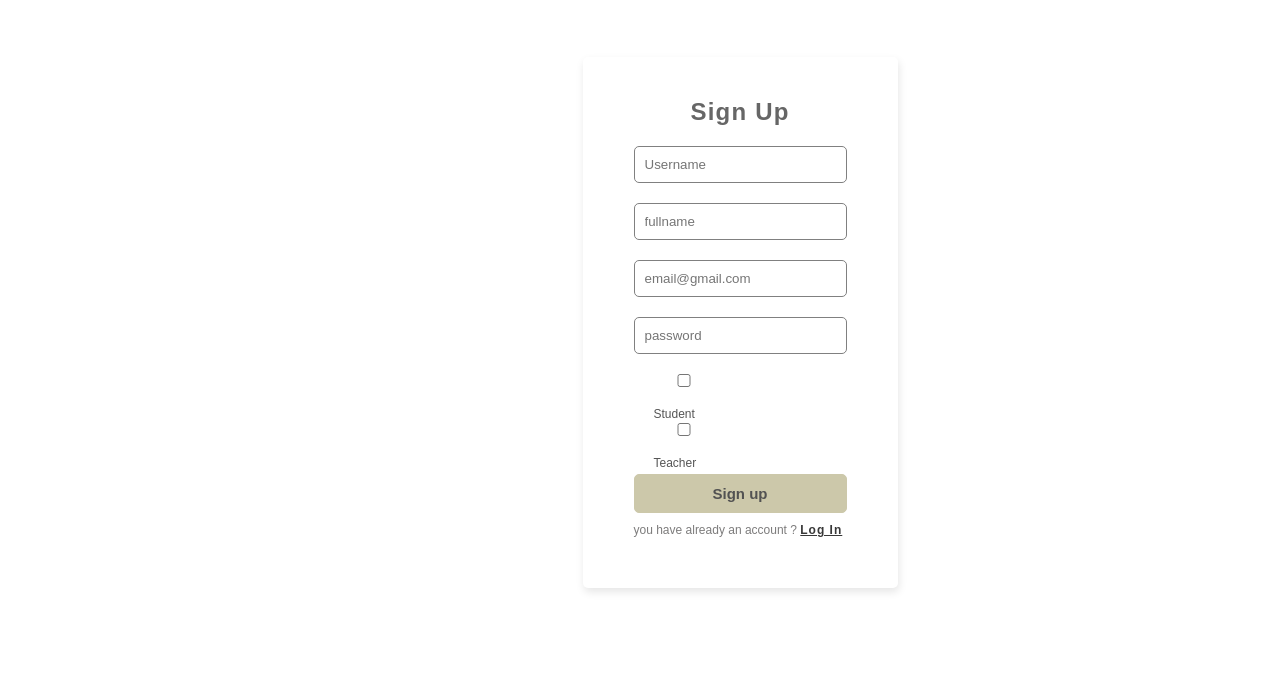
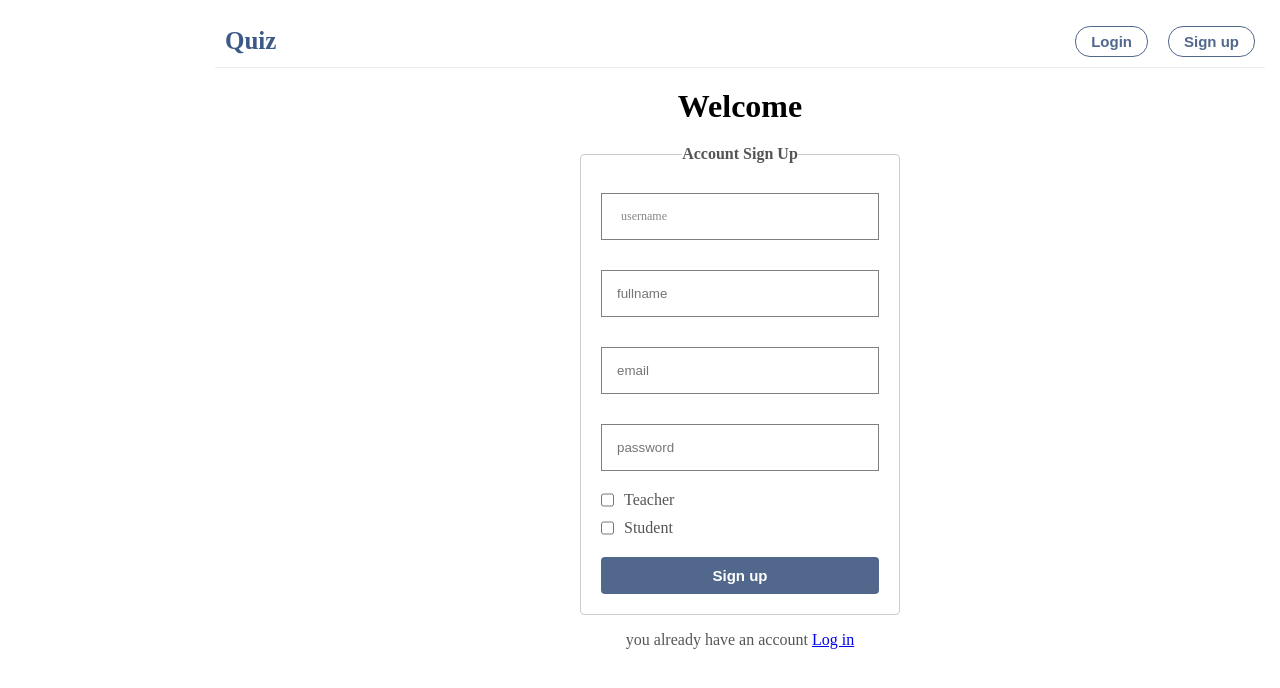
Before and after one commit to EN-NAQQACH/Quiz-App, a React (Vite) app in the folder Quiz/: page /Signup in a window 1280 px wide. Shown: the top 688 px of the page. Built offline with nearby package versions, Linux system fonts and the light colour scheme.

Commit message:
Login / Sign up update

```diff
--- a/Quiz/src/Components/LogIn.jsx
+++ b/Quiz/src/Components/LogIn.jsx
@@ -5,9 +5,20 @@ import { Link, useNavigate } from 'react-router-dom';
 function LogIn({ setIsTeacher }) {
   const [token, setToken] = useState('');
   const [username, setUsername] = useState('');
-  const [password, setPassword] = useState('');
   const [isTeacher, setIsTeacherLocal] = useState(false);
   const navigate = useNavigate();
+  const [password, setPassword] = useState('');
+
+
+  const handleFocus = (e) => {
+    e.target.parentNode.classList.add('focused');
+  };
+
+  const handleBlur = (e) => {
+    if (e.target.value === '') {
+      e.target.parentNode.classList.remove('focused');
+    }
+  };
   const apiurl = isTeacher
     ? 'https://quiz-app.eroslabs.live/api/user/teacher/login'
     : 'https://quiz-app.eroslabs.live/api/user/student/login';
@@ -54,7 +65,7 @@ function LogIn({ setIsTeacher }) {
 
           fetchUserInfo();
           alert('Login successful!');
-          navigate('/');
+          window.location.href = '/';
         } else {
           alert('Login failed');
         }
@@ -67,20 +78,81 @@ function LogIn({ setIsTeacher }) {
   }, []);
 
   return (
-    <div className="Login">
-      <h2>Log In</h2>
-      <form onSubmit={handleSubmit}>
-        <input type="text" value={username} onChange={(e) => setUsername(e.target.value)} placeholder="Username" />
-        <input type="password" value={password} onChange={(e) => setPassword(e.target.value)} placeholder="Password" />
-        <label>
-          <input type="checkbox" checked={isTeacher} onChange={() => setIsTeacherLocal(!isTeacher)} />
-          Login as Teacher
-        </label>
-        <button type="submit">Log In</button>
-        <p>
-          Don't have an account? <Link to="/Signup">Sign Up</Link>
-        </p>
+    // <div>
+    // <div className="Login">
+    //   <h2>Log In</h2>
+    //   <form onSubmit={handleSubmit}>
+    //     <input type="text" value={username} onChange={(e) => setUsername(e.target.value)} placeholder="Username" />
+    //     <input type="password" value={password} onChange={(e) => setPassword(e.target.value)} placeholder="Password" />
+    //     <label>
+    //       <input type="checkbox" checked={isTeacher} onChange={() => setIsTeacherLocal(!isTeacher)} />
+    //       Login as Teacher
+    //     </label>
+    //     <button type="submit">Log In</button>
+    //     <p>
+    //       Don't have an account? <Link to="/Signup">Sign Up</Link>
+    //     </p>
+    //   </form>
+    // </div>
+    // </div>
+<div className="login-signup">
+<header>
+      <div>Quiz</div>
+      <div className="btn-login-signup">
+        <Link to="/Login"><button>Login</button></Link>
+        <Link to="/Signup"><button>Sign up</button></Link>
+      </div>
+      </header>
+    <div className="google-login-container">
+
+      <h1>Welcome</h1>
+      <form className="google-login-form" onSubmit={handleSubmit}>
+        <fieldset className="google-login-fieldset">
+          <legend className="fieldset-legend">Account Login</legend>
+
+          <div className="google-login-field">
+            <label htmlFor="username" className="placeholder">username</label>
+            <input
+              type="text"
+              id="username"
+              name="username"
+              value={username}
+              onChange={(e) => {setUsername(e.target.value)}}
+              onFocus={handleFocus}
+              onBlur={handleBlur}
+              required
+
+            />
+          </div>
+
+          <div className="google-login-field">
+
+            <input
+              type="password"
+              id="password"
+              name="password"
+              placeholder="password"
+              value={password}
+              onChange={(e) => {setPassword(e.target.value)}}
+              onFocus={handleFocus}
+              onBlur={handleBlur}
+              required
+
+
+            />
+          </div>
+          <div className="google-login-checkbox">
+            <input
+              type="checkbox"
+              checked={isTeacher} onChange={() => setIsTeacherLocal(!isTeacher)}
+            />
+            <label htmlFor="">Teacher</label>
+          </div>
+          <button type="submit" id="signup">Sign in</button>
+        </fieldset>
       </form>
+      <p className="google-forgot-password">Don't have an account <Link to="/Signup">Sign up</Link></p>
+    </div>
     </div>
   );
 }
--- a/Quiz/src/Components/Signup.jsx
+++ b/Quiz/src/Components/Signup.jsx
@@ -1,6 +1,6 @@
 import { useState } from 'react';
 import React from 'react';
-import '../Styles/Signup.css';
+import '../Styles/Login.css';
 import { Link, useNavigate } from 'react-router-dom';
 
 function Signup() {
@@ -11,6 +11,17 @@ function Signup() {
     const [email, setemail] = useState('');
     const [password, setpassword] = useState('');
     const navigate = useNavigate();
+
+    const handleFocus = (e) => {
+        e.target.parentNode.classList.add('focused');
+      };
+
+      const handleBlur = (e) => {
+        if (e.target.value === '') {
+          e.target.parentNode.classList.remove('focused');
+        }
+      };
+
     const handleSubmit = async (e) => {
         e.preventDefault();
         const selectedRole = isStudent ? 'student' : isTeacher ? 'teacher' : null;
@@ -57,26 +68,120 @@ function Signup() {
         }
     }
     return (
-        <div className='Signup'>
-            <h2>Sign Up</h2>
-            <form onSubmit={handleSubmit}>
-                <input type="text" value={username} onChange={(e) => setusername(e.target.value)} placeholder='Username' />
-                <input type="text" value={full_name} onChange={(e) => setfullname(e.target.value)} placeholder='fullname' />
-                <input type="email" value={email} onChange={(e) => setemail(e.target.value)} placeholder='email@gmail.com' />
-                <input type="password" value={password} onChange={(e) => setpassword(e.target.value)} placeholder='password' />
-                <label htmlFor="">
-                    <label className='Student'>
-                        <input type="checkbox" name="student" checked={isStudent} onChange={handleChange} />
-                        Student
-                    </label>
-                    <label className='Teacher'>
-                        <input type="checkbox" name="teacher" checked={isTeacher} onChange={handleChange} />
-                        Teacher
-                    </label>
-                </label>
-                <button type="submit">Sign up</button>
-                <p>you have already an account ? <Link to="/Login">Log In</Link></p>
-            </form>
+        // <div className='Signup'>
+        //     <h2>Sign Up</h2>
+        //     <form onSubmit={handleSubmit}>
+        //         <input type="text" value={username} onChange={(e) => setusername(e.target.value)} placeholder='Username' />
+        //         <input type="text" value={full_name} onChange={(e) => setfullname(e.target.value)} placeholder='fullname' />
+        //         <input type="email" value={email} onChange={(e) => setemail(e.target.value)} placeholder='email@gmail.com' />
+        //         <input type="password" value={password} onChange={(e) => setpassword(e.target.value)} placeholder='password' />
+        //         <label htmlFor="">
+        //             <label className='Student'>
+        //                 <input type="checkbox" name="student" checked={isStudent} onChange={handleChange} />
+        //                 Student
+        //             </label>
+        //             <label className='Teacher'>
+        //                 <input type="checkbox" name="teacher" checked={isTeacher} onChange={handleChange} />
+        //                 Teacher
+        //             </label>
+        //         </label>
+        //         <button type="submit">Sign up</button>
+        //         <p>you have already an account ? <Link to="/Login">Log In</Link></p>
+        //     </form>
+        // </div>
+
+
+
+        <div className="login-signup">
+            <header>
+                <div>Quiz</div>
+                <div className="btn-login-signup">
+                <Link to="/Login"><button>Login</button></Link>
+        <Link to="/Signup"><button>Sign up</button></Link>
+                </div>
+            </header>
+            <div className="google-login-container">
+                <h1>Welcome</h1>
+                <form className="google-login-form" onSubmit={handleSubmit}>
+                    <fieldset className="google-login-fieldset">
+                        <legend className="fieldset-legend">Account Sign Up</legend>
+
+                        <div className="google-login-field">
+                            <label htmlFor="username" className="placeholder">username</label>
+                            <input
+                                type="text"
+                                id="username"
+                                name="username"
+                                value={username}
+                                onChange={(e) => { setusername(e.target.value) }}
+                                onFocus={handleFocus}
+                                onBlur={handleBlur}
+                                required
+
+                            />
+                        </div>
+                        <div className="google-login-field">
+
+                            <input
+                                type="text"
+                                id="full_name"
+                                placeholder='fullname'
+                                name="username"
+                                value={full_name}
+                                onChange={(e) => { setfullname(e.target.value) }}
+                                required
+
+                            />
+                        </div>
+                        <div className="google-login-field">
+
+                            <input
+                                type="email"
+                                id="email"
+                                placeholder='email'
+                                name="username"
+                                value={email}
+                                onChange={(e) => { setemail(e.target.value) }}
+                                required
+
+                            />
+                        </div>
+
+                        <div className="google-login-field">
+
+                            <input
+                                type="password"
+                                id="password"
+                                name="password"
+                                placeholder="password"
+                                value={password}
+                                onChange={(e) => { setpassword(e.target.value) }}
+                                required
+
+
+                            />
+                        </div>
+                        <div className="google-login-checkbox">
+                            <input
+                                type="checkbox"
+                                name="teacher"
+                                checked={isTeacher} onChange={handleChange}
+                            />
+                            <label htmlFor="">Teacher</label>
+                        </div>
+                        <div className="google-login-checkbox">
+                            <input
+                                type="checkbox"
+                                name="student"
+                                checked={isStudent} onChange={handleChange}
+                            />
+                            <label htmlFor="">Student</label>
+                        </div>
+                        <button type="submit" id="signup">Sign up</button>
+                    </fieldset>
+                </form>
+                <p className="google-forgot-password">you already have an account <Link to="/Login">Log in</Link></p>
+            </div>
         </div>
     )
 }
```
